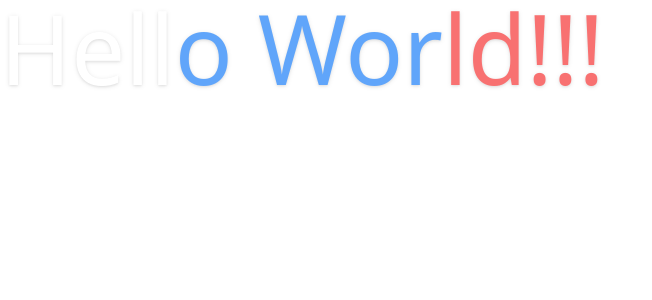
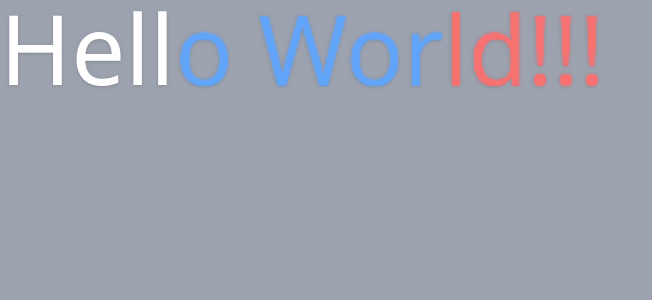
Before and after one commit to fufaldinav/nuxt-3-app-template, a Nuxt app: page / in a window 1280 px wide. Shown: the top 300 px of the page, without its empty margins (0-652 px from the left). Built offline with nearby package versions, Linux system fonts and the light colour scheme.

Commit message:
chore: add main.scss

```diff
--- /dev/null
+++ b/assets/css/main.scss
@@ -0,0 +1,3 @@
+body {
+  @apply bg-gray-400
+}
--- a/nuxt.config.ts
+++ b/nuxt.config.ts
@@ -3,4 +3,6 @@ export default defineNuxtConfig({
   devtools: { enabled: true },
 
   modules: ['@nuxtjs/tailwindcss'],
+
+  css: ['~/assets/css/main.scss'],
 });
```
